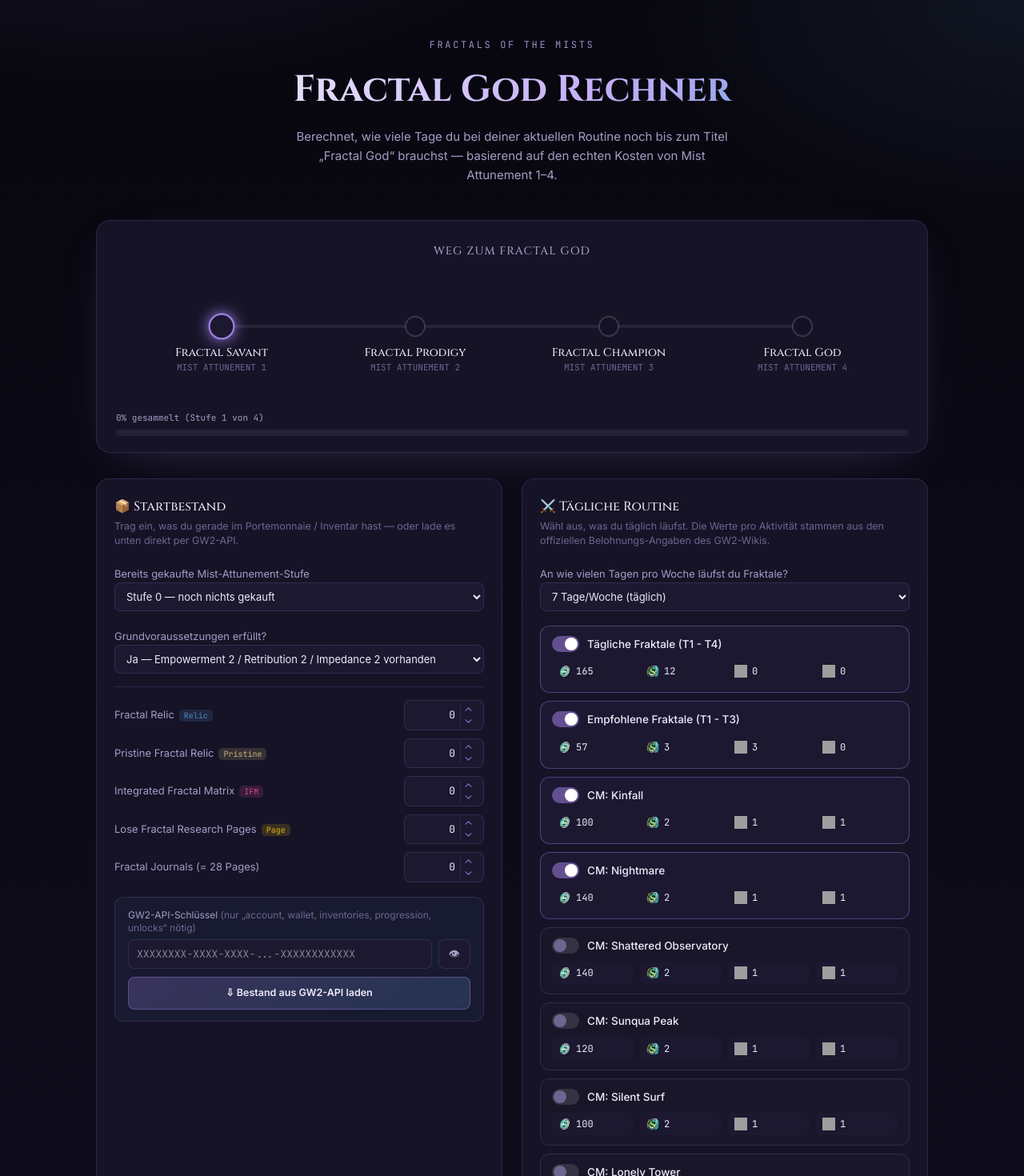
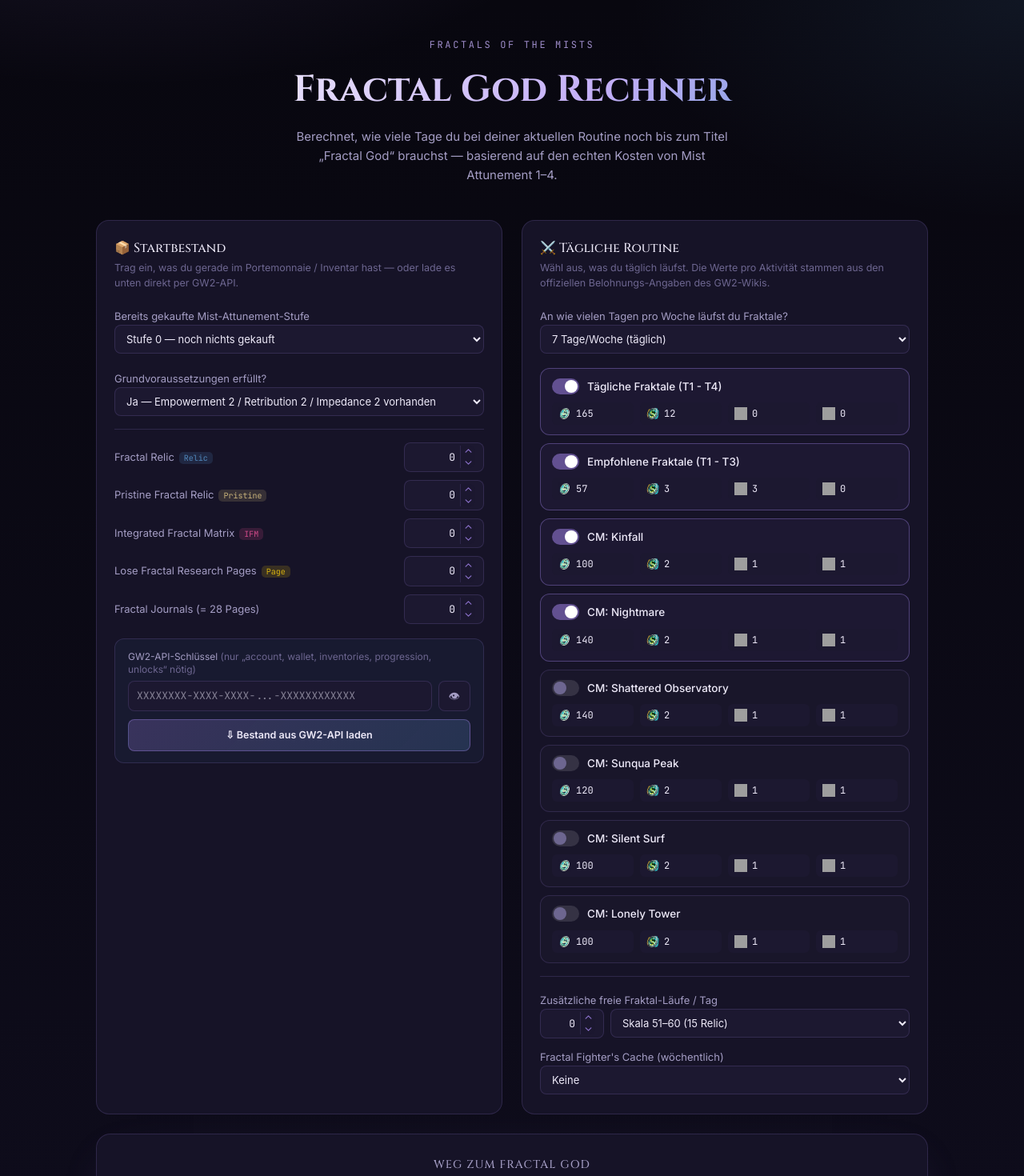
Before and after one commit to breakbarcc/fractal-god-calculator, a React (Vite) app: page / in a window 1280 px wide. Shown: the top 1470 px of the page at 80% size. Built offline with nearby package versions, Linux system fonts and the light colour scheme; grey boxes are pictures that could not be loaded.

Commit message:
moved the title roadmap below the settings components

```diff
--- a/src/App.tsx
+++ b/src/App.tsx
@@ -13,12 +13,12 @@
     <div className="mx-auto max-w-[1080px] px-5 pt-12 pb-20">
       <Header />
 
-      <LadderCard currentLevel={calc.attLevel} overallPct={calc.results.overallPct} done={calc.results.done} />
-
       <div className="mb-6 grid grid-cols-1 gap-6 min-[820px]:grid-cols-2">
         <StartingInventoryCard calc={calc} />
         <DailyRoutineCard calc={calc} />
       </div>
+
+      <LadderCard currentLevel={calc.attLevel} overallPct={calc.results.overallPct} done={calc.results.done} />
 
       <ResultsPanel calc={calc} />
 
```
